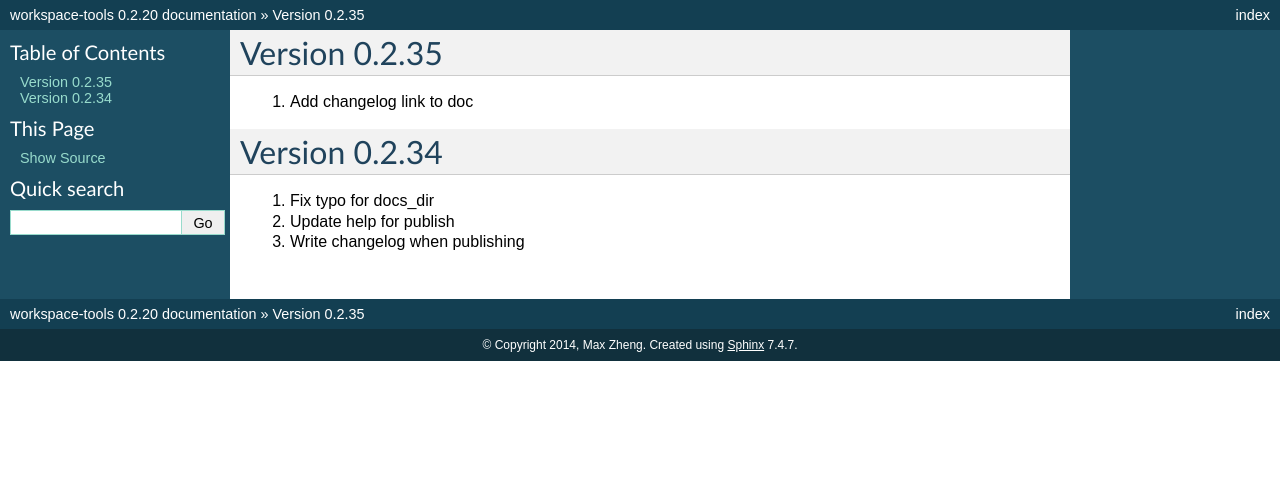
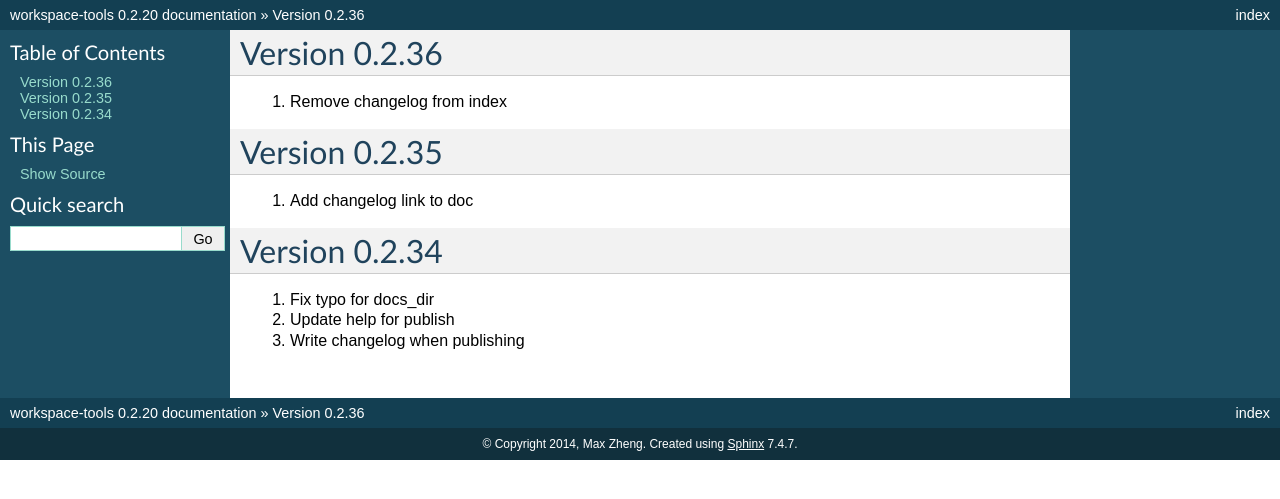
Before and after one commit to maxzheng/workspace-tools, a Sphinx documentation site: the page built from docs/CHANGELOG.rst, in a window 1280 px wide. Shown: the top 499 px of the page. Built offline with Sphinx 7.4.7, drawn with Linux system fonts in a browser that asks for light colours.

Commit message:
Publish version 0.2.36

```diff
--- a/docs/CHANGELOG.rst
+++ b/docs/CHANGELOG.rst
@@ -1,3 +1,9 @@
+Version 0.2.36
+================================================================================
+
+1. Remove changelog from index
+
+
 Version 0.2.35
 ================================================================================
 
--- a/setup.py
+++ b/setup.py
@@ -10,7 +10,7 @@ def find_files(path):
 
 setuptools.setup(
   name='workspace-tools',
-  version='0.2.35',
+  version='0.2.36',
 
   author='Max Zheng',
   author_email='maxzheng.os @t gmail.com',
```
